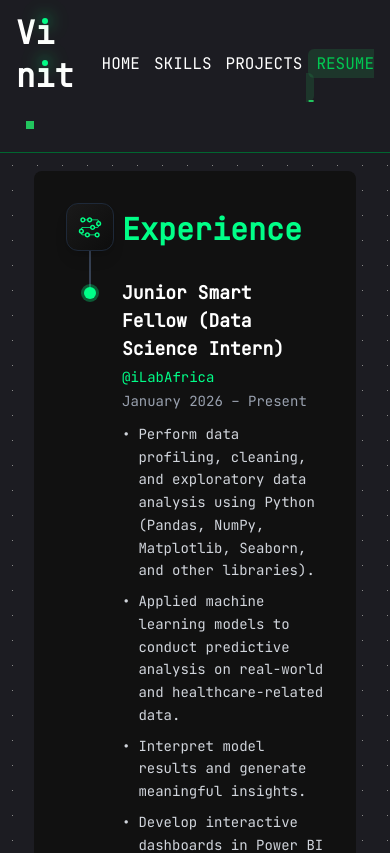
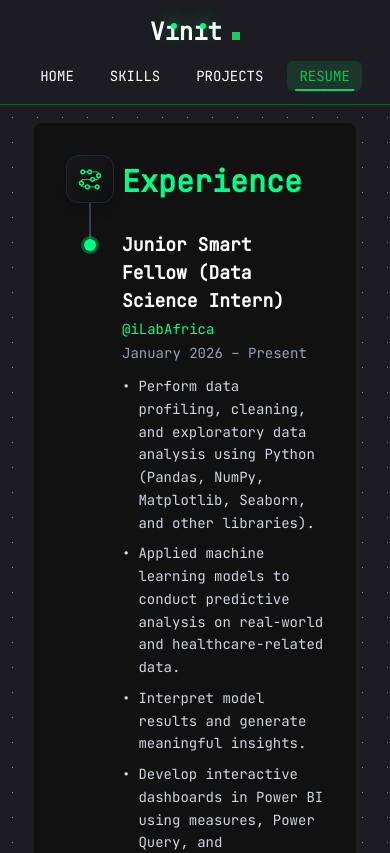
Before and after one commit to Vinit-Rabadiya/Portfolio, a React (Vite) app in the folder personalPortfolio/: page /Portfolio/resume in a window 390 px wide. Shown: the top 853 px of the page. Built offline with nearby package versions, Linux system fonts and the light colour scheme.

Commit message:
added mobile styles @media

```diff
--- a/personalPortfolio/src/components/Header/Header.css
+++ b/personalPortfolio/src/components/Header/Header.css
@@ -113,3 +113,27 @@ nav a.active::after {
       0 0 24px #00ff88;
   }
 }
+
+/* Mobile responsive styles */
+@media (max-width: 768px) {
+  header {
+    flex-direction: column;
+    gap: 1rem;
+    padding: 1rem;
+  }
+
+  .logo {
+    font-size: 24px;
+  }
+
+  nav ul {
+    flex-wrap: wrap;
+    gap: 0.5rem;
+    justify-content: center;
+  }
+
+  nav a {
+    font-size: 0.875rem;
+    padding: 6px 12px;
+  }
+}
```
